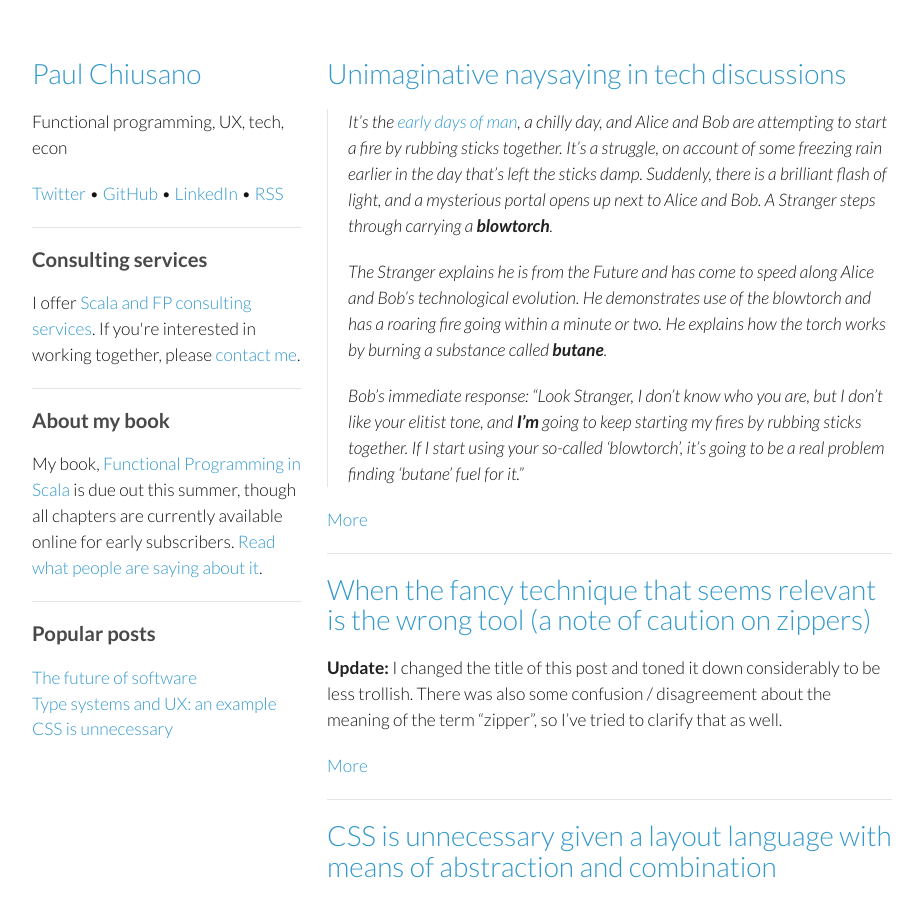
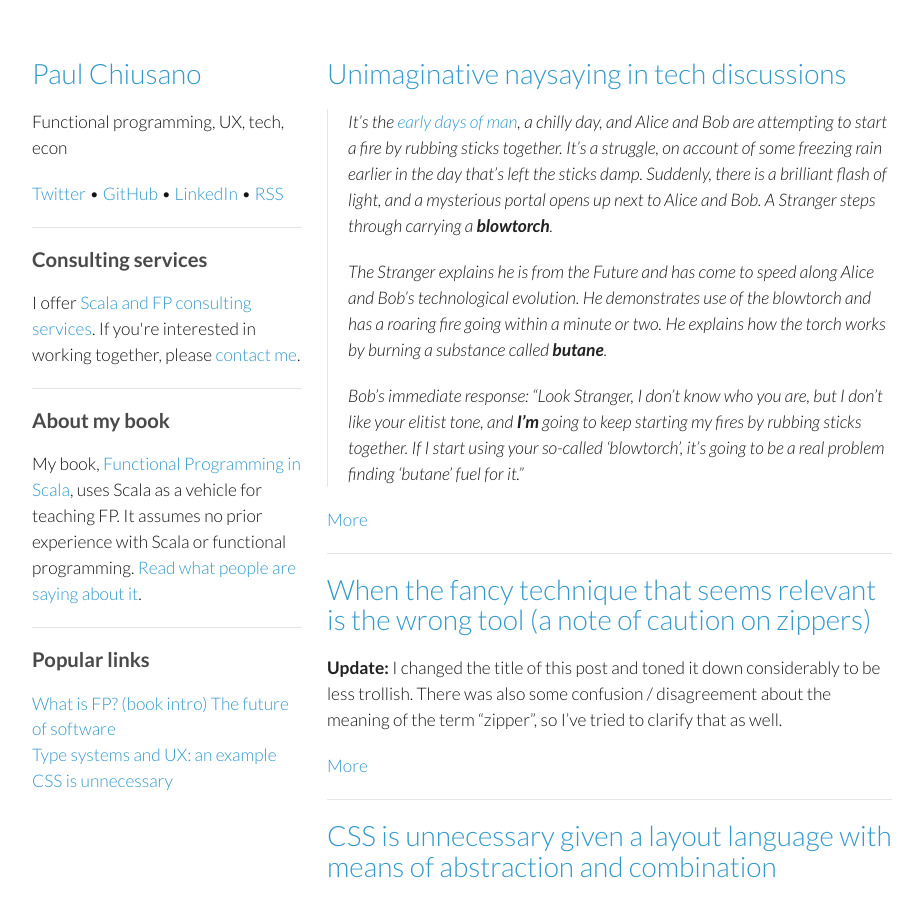
Before and after one commit to pchiusano/pchiusano.github.io, a Jekyll site: the page built from index.html, in a window 1280 px wide and 900 px high. Shown: the whole window, without its empty margins (178-1099 px from the left). Built offline with Jekyll 4.4.1, drawn with Linux system fonts in a browser that asks for light colours; the list of posts is cut into pages by our own code.

Commit message:
Update header.html

```diff
--- a/_includes/header.html
+++ b/_includes/header.html
@@ -17,8 +17,8 @@
         <hr/>
         <h3>About my book</h3>
         <p>
-          My book, <a href="http://manning.com/bjarnason">Functional Programming in Scala</a> is due out this summer,
-          though all chapters are currently available online for early subscribers.
+          My book, <a href="http://manning.com/bjarnason">Functional Programming in Scala</a>,
+          uses Scala as a vehicle for teaching FP. It assumes no prior experience with Scala or functional programming.
           <a href="https://twitter.com/psnively/status/303901171142234113">Read</a>
           <a href="https://twitter.com/pk11/status/324137457517998080">what</a>
           <a href="https://twitter.com/boia01/status/276202457674174466">people</a>
@@ -28,8 +28,9 @@
           <a href="https://twitter.com/steshaw/status/458011349440667648">it</a>.
         </p>
         <hr/>
-        <h3>Popular posts</h3>
+        <h3>Popular links</h3>
         <p>
+          <a href="http://www.manning.com/bjarnason/FPWS_CH01.pdf#page=4">What is FP? (book intro)</a>
           <a href="/2013-05-22/future-of-software.html">The future of software</a><br/>
           <a href="/2013-09-10/type-systems-and-ux-example.html">Type systems and UX: an example</a>
           <a href="/2014-07-02/css-is-unnecessary.html">CSS is unnecessary</a>
```
